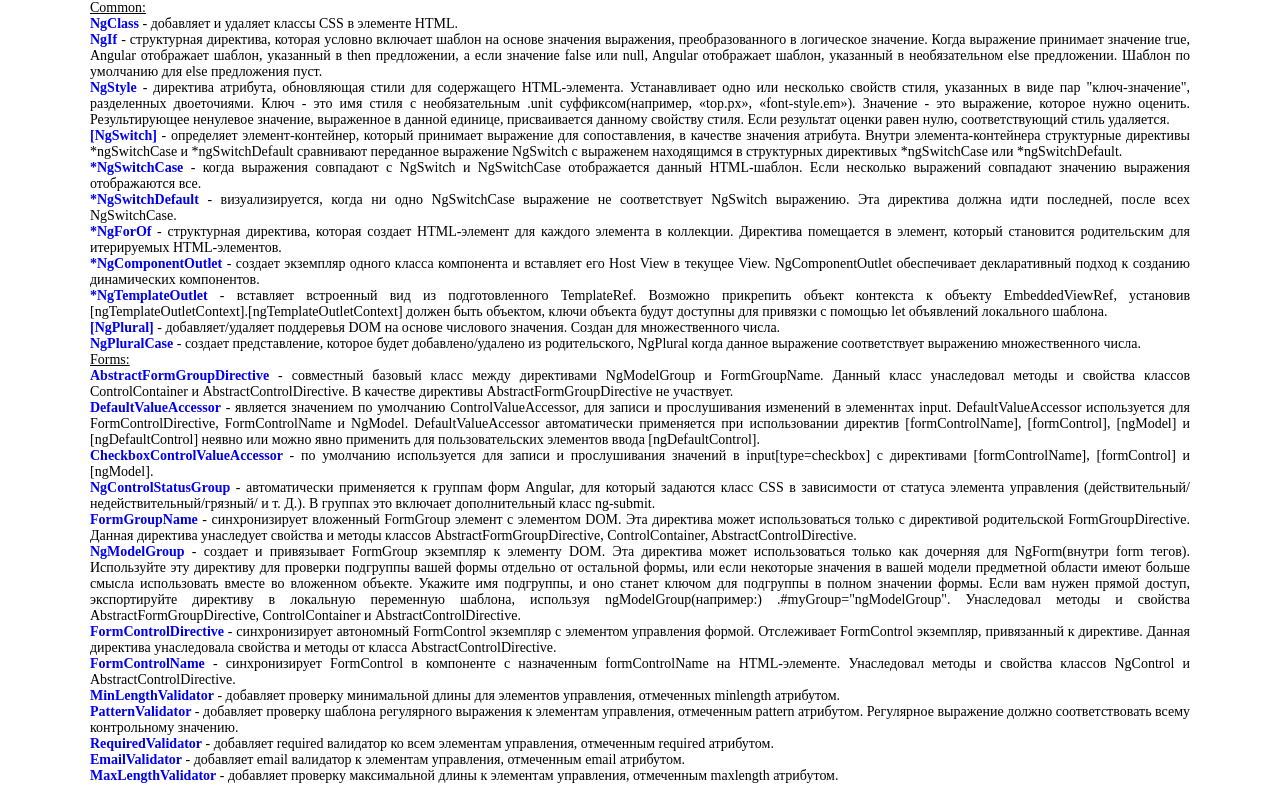
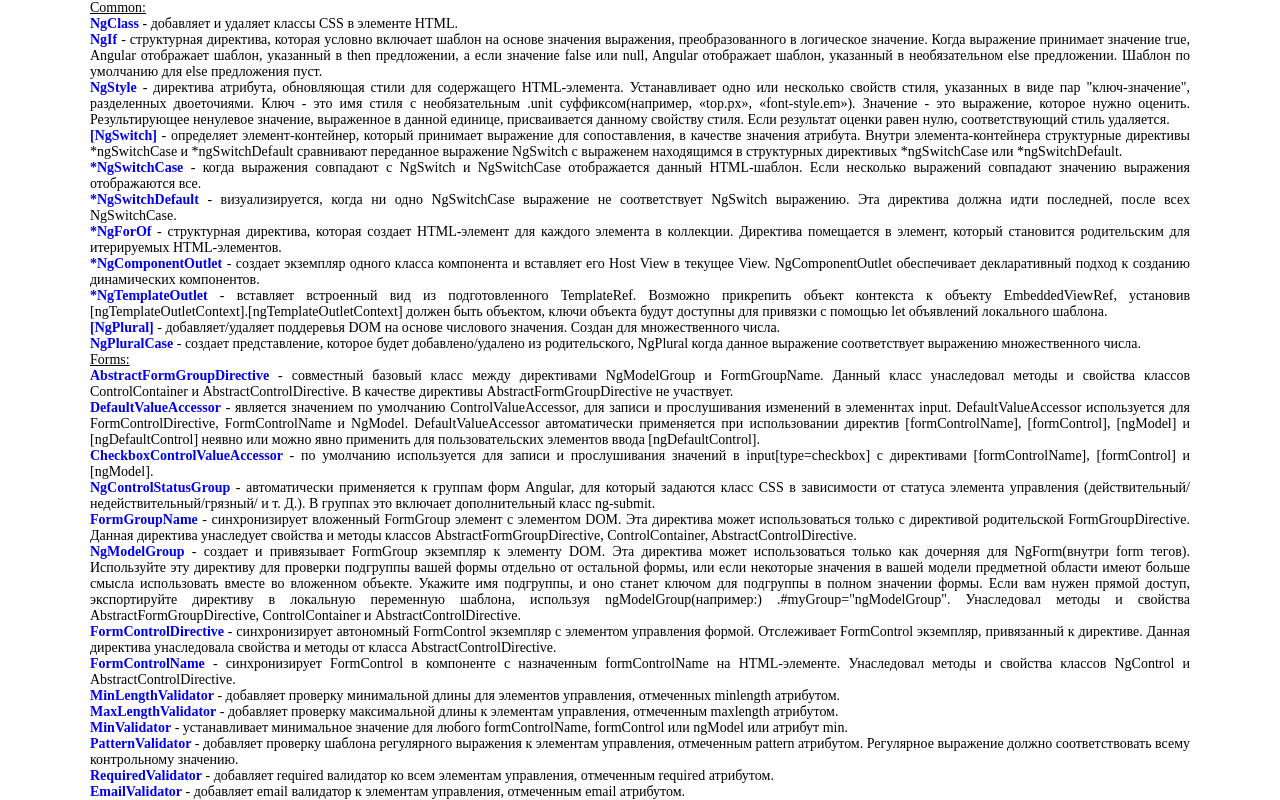
Before and after one commit to ArtemKashirin/API, an Angular app: page / in a window 1280 px wide. Shown: the part 1222-2022 px from the top of the page. Built offline with nearby package versions, Linux system fonts and the light colour scheme.

Commit message:
DIRECTIVE: MinValidator

```diff
--- a/src/app/app.component.html
+++ b/src/app/app.component.html
@@ -63,7 +63,8 @@
 <app-form-control-name></app-form-control-name>
 
 <app-min-length-validator></app-min-length-validator>
+<app-max-length-validator></app-max-length-validator>
+<app-min-validator></app-min-validator>
 <app-pattern-validator></app-pattern-validator>
 <app-required-validator></app-required-validator>
 <app-email-validator></app-email-validator>
-<app-max-length-validator></app-max-length-validator>
--- a/src/app/app.module.ts
+++ b/src/app/app.module.ts
@@ -62,6 +62,7 @@
 import { EmailValidatorComponent } from './directive/email-validator/email-validator.component';
 import { FormControlNameComponent } from './directive/form-control-name/form-control-name.component';
 import { MaxLengthValidatorComponent } from './directive/max-length-validator/max-length-validator.component';
+import { MinValidatorComponent } from './directive/min-validator/min-validator.component';
 
 
 @NgModule({
@@ -125,6 +126,7 @@
     EmailValidatorComponent,
     FormControlNameComponent,
     MaxLengthValidatorComponent,
+    MinValidatorComponent,
   ],
   imports: [
     BrowserModule,
--- /dev/null
+++ b/src/app/directive/min-validator/min-validator.component.html
@@ -0,0 +1,7 @@
+<p><b><a [href] = "this.MinValidator">MinValidator</a></b> - устанавливает минимальное значение для любого formControlName, formControl или
+  ngModel или атрибут min.</p>
+
+<!--<div>-->
+<!--  <input type = "text" [formControl]="this.lastName">-->
+<!-- <p>{{ this.lastName.errors | json }}</p>-->
+<!--</div>-->
--- /dev/null
+++ b/src/app/directive/min-validator/min-validator.component.ts
@@ -0,0 +1,18 @@
+import {Component, OnInit} from '@angular/core';
+import {FormControl, Validators} from "@angular/forms";
+
+@Component({
+  selector: 'app-min-validator',
+  templateUrl: './min-validator.component.html',
+  styleUrls: ['./min-validator.component.scss']
+})
+export class MinValidatorComponent implements OnInit {
+  public MinValidator: string = 'https://angular.io/api/forms/MinValidator';
+  public lastName:FormControl = new FormControl('', [Validators.min(6), Validators.required])
+  constructor() {
+  }
+
+  ngOnInit(): void {
+  }
+
+}
```
Also changed, not shown: src/app/directive/min-validator/min-validator.component.scss (added).
